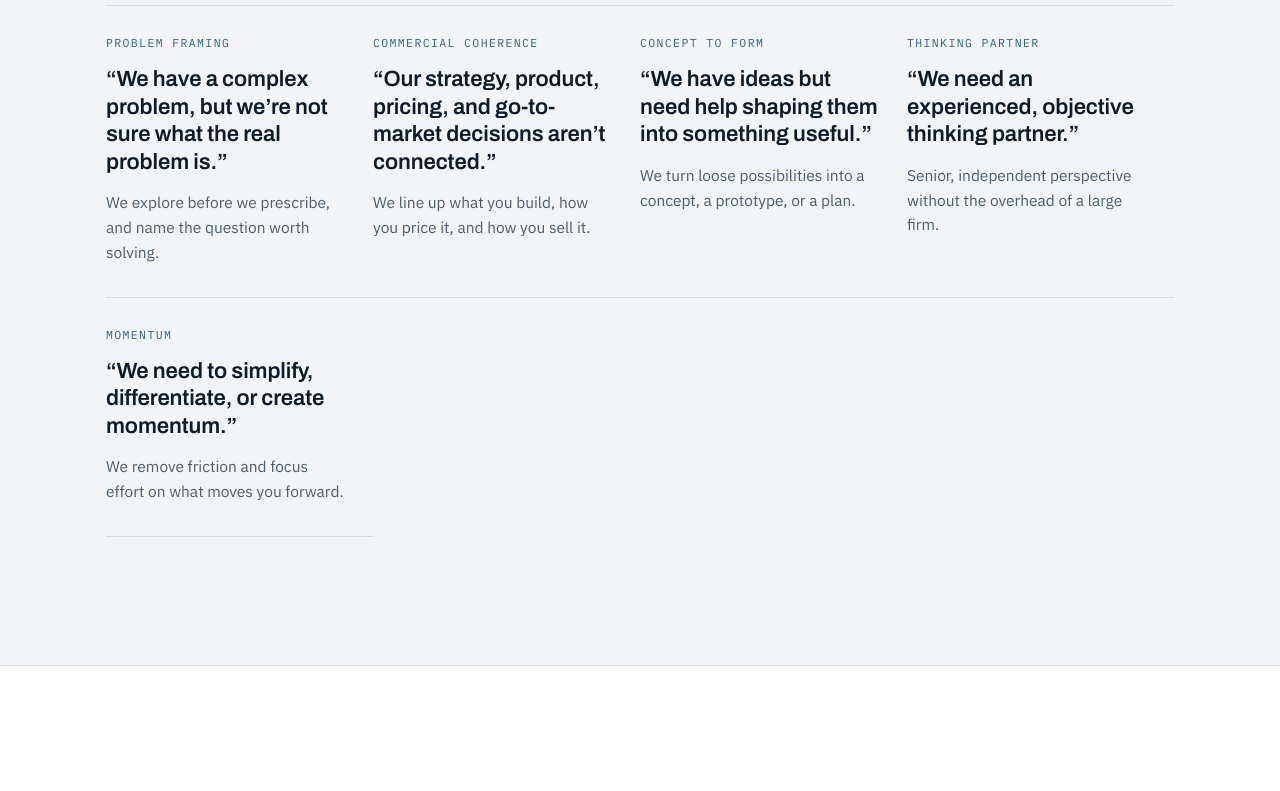
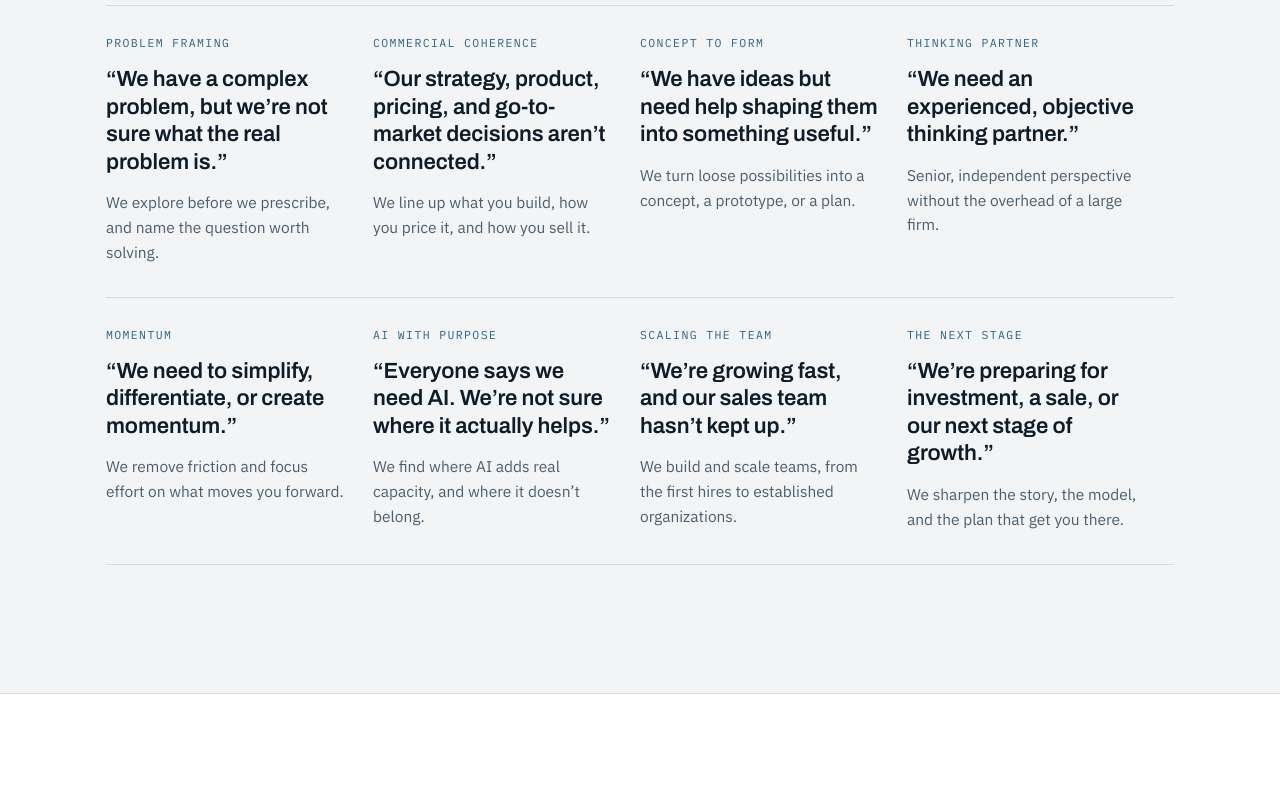
Before and after one commit to ForgeCity/website, a plain HTML site: page index.html in a window 1280 px wide. Shown: the part 1388-2179 px from the top of the page. Drawn offline with Linux system fonts and the light colour scheme.

Commit message:
Where we start: three more client needs, even 4-column grid
Co-Authored-By: Claude Opus 5.5 <noreply@anthropic.com>
Claude-Session: https://claude.ai/code/session_01YFYM5d77d88qtNSkJP3Kcb

```diff
--- a/index.html
+++ b/index.html
@@ -147,6 +147,21 @@
         <span class="need-tag">Momentum</span>
         <q>We need to simplify, differentiate, or create momentum.</q>
         <p>We remove friction and focus effort on what moves you forward.</p>
+      </div>
+      <div class="need">
+        <span class="need-tag">AI with purpose</span>
+        <q>Everyone says we need AI. We’re not sure where it actually helps.</q>
+        <p>We find where AI adds real capacity, and where it doesn’t belong.</p>
+      </div>
+      <div class="need">
+        <span class="need-tag">Scaling the team</span>
+        <q>We’re growing fast, and our sales team hasn’t kept up.</q>
+        <p>We build and scale teams, from the first hires to established organizations.</p>
+      </div>
+      <div class="need">
+        <span class="need-tag">The next stage</span>
+        <q>We’re preparing for investment, a sale, or our next stage of growth.</q>
+        <p>We sharpen the story, the model, and the plan that get you there.</p>
       </div>
     </div>
   </div>
--- a/site.css
+++ b/site.css
@@ -89,11 +89,14 @@ section{padding:clamp(72px,10vw,128px) 0}
 .hero h1 em{margin-top:.08em}
 
 /* Needs */
-.needs-grid{display:grid;grid-template-columns:repeat(auto-fit,minmax(260px,1fr));gap:0;margin-top:56px;border-top:1px solid var(--rule)}
+.needs-grid{display:grid;grid-template-columns:repeat(4,minmax(0,1fr));gap:0;margin-top:56px;border-top:1px solid var(--rule)}
 .need{padding:28px 28px 32px 0;border-bottom:1px solid var(--rule);display:flex;flex-direction:column;gap:14px}
 .need q{font-family:var(--font-display);font-stretch:100%;font-size:22px;font-weight:600;line-height:1.25;letter-spacing:-.005em;quotes:"\201C" "\201D"}
 .need p{color:var(--muted);font-size:15.5px}
 .need-tag{font-family:var(--font-mono);font-size:11.5px;letter-spacing:.12em;text-transform:uppercase;color:var(--mineral)}
+
+@media (max-width:1020px){.needs-grid{grid-template-columns:repeat(2,minmax(0,1fr))}}
+@media (max-width:560px){.needs-grid{grid-template-columns:1fr}.need{padding-right:0}}
 
 /* Approach */
 .approach-head{display:grid;grid-template-columns:minmax(0,1fr) minmax(0,1fr);gap:48px;align-items:end}
```
